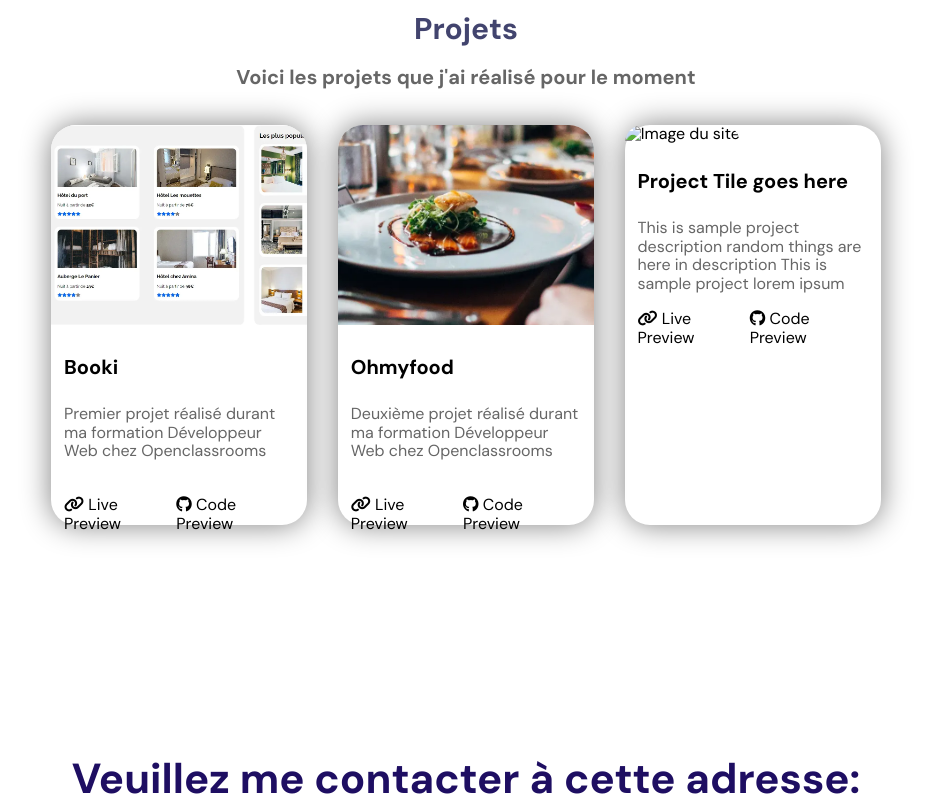
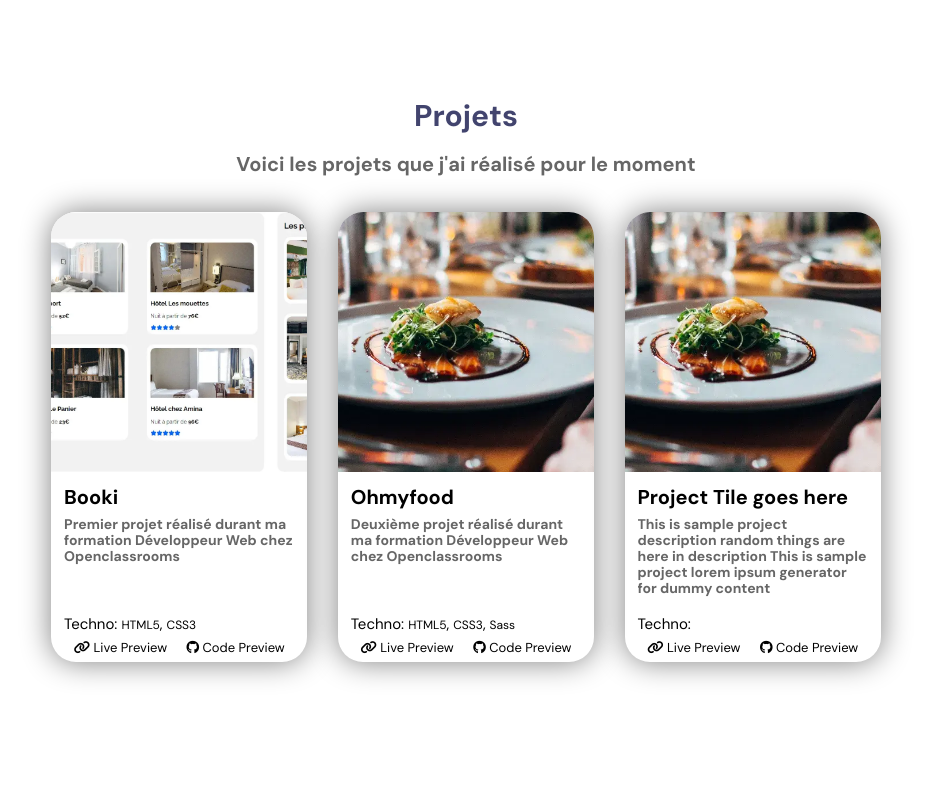
Before and after one commit to Zazuu9/Portfolio, a website: page index.html in a window 1280 px wide. Shown: the part 1161-1967 px from the top of the page, without its empty margins (174-1105 px from the left). Drawn offline with Linux system fonts and the light colour scheme.

Commit message:
Modif esthetique

```diff
--- a/index.html
+++ b/index.html
@@ -33,7 +33,7 @@
                     <h1>Salut👋,<br> Je m'appelle <span class="Name">Kevin</span><br> Je suis développeur Web </h1>
                 </div>
                 <div class="ProfilPics">
-                    <img src="./images/Photo profil.webp" alt="Photo de profil"><img src="./images/50353683 1.png" alt="">
+                    <img src="./images/Pic.webp" alt="Photo de profil">
                 </div>
             </section>
 
@@ -63,7 +63,8 @@
                         <img src="./images/Booki.webp" alt="Image du site">
                         <div class="CaseDesc">
                             <h4>Booki</h4>
-                            <p>Premier projet réalisé durant ma formation Développeur Web chez Openclassrooms</p>
+                            <h5>Premier projet réalisé durant ma formation Développeur Web chez Openclassrooms</h5>
+                            <p>Techno: <span class="Language">HTML5</span>, <span class="Language">CSS3</span></p>
                             <div class="LinkCaseDesc">
                                 <a href="https://zazuu9.github.io/BookiKG/" target="_blank"><i class="fa-solid fa-link"></i>  Live Preview</a>
                                 <a href="https://github.com/Zazuu9/BookiKG" target="_blank"><i class="fa-brands fa-github"></i>  Code Preview</a>
@@ -74,7 +75,8 @@
                         <img src="./images/Ohmyfood.webp" alt="Image du site">
                         <div class="CaseDesc">
                             <h4>Ohmyfood</h4>
-                            <p>Deuxième projet réalisé durant ma formation Développeur Web chez Openclassrooms</p>
+                            <h5>Deuxième projet réalisé durant ma formation Développeur Web chez Openclassrooms</h5>
+                            <p>Techno: <span class="Language">HTML5</span>, <span class="Language">CSS3</span>, <span class="Language">Sass</span></p>
                             <div class="LinkCaseDesc">
                                 <a href="https://zazuu9.github.io/Ohmyfood/" target="_blank"><i class="fa-solid fa-link"></i>  Live Preview</a>
                                 <a href="https://github.com/Zazuu9/Ohmyfood" target="_blank"><i class="fa-brands fa-github"></i>  Code Preview</a>
@@ -82,13 +84,14 @@
                         </div>
                     </article>
                     <article class="Case">
-                        <img src="./images" alt="Image du site">
+                        <img src="./images/Ohmyfood.webp" alt="Image du site">
                         <div class="CaseDesc">
                             <h4>Project Tile goes here</h4>
-                            <p>This is sample project description random things are here in description This is sample project lorem ipsum generator for dummy content</p>
+                            <h5>This is sample project description random things are here in description This is sample project lorem ipsum generator for dummy content</h5>
+                            <p>Techno: </p>
                             <div class="LinkCaseDesc">
-                                <a href="#" target="_blank"><i class="fa-solid fa-link"></i>  Live Preview</a>
-                                <a href="#" target="_blank"><i class="fa-brands fa-github"></i>  Code Preview</a>
+                                <a href="#" target="_blank"><i class="fa-solid fa-link"></i> Live Preview</a>
+                                <a href="#" target="_blank"><i class="fa-brands fa-github"></i> Code Preview</a>
                             </div>
                         </div>
                     </article>
--- a/sass/1.Base/body.scss
+++ b/sass/1.Base/body.scss
@@ -1,3 +1,4 @@
-body {
+* {
     font-family: 'DM Sans', sans-serif;
+    /*background-color: #191919;*/
 }
--- a/sass/3.Layout/About_me.scss
+++ b/sass/3.Layout/About_me.scss
@@ -1,12 +1,9 @@
 #About_me {
-    @include Flex_Center_Center;
-    margin-top: 150px;
-    margin-bottom: 250px;
-    margin-left: -100px;
+    @include Flex_Space-around_Center;
+    margin: 180px;
     .Desc_About-me {
         h1{
             color: $color-primary;
-            padding-right: 300px;
             .Name {
                 background: linear-gradient(90deg, #13B0F5 0%, #E70FAA 100%);
                 -webkit-background-clip: text;
@@ -17,9 +14,7 @@
     .ProfilPics {
         @include Flex_Center_Center;
         img {
-            position: absolute;
-            width: 300px;
-            border-radius: 150px;
+            width: 280px;
         }
     }
 }
--- a/sass/3.Layout/Projects.scss
+++ b/sass/3.Layout/Projects.scss
@@ -15,14 +15,14 @@
         width: 80%;
         .Case {
             width: 25%;
-            height: 400px;
+            height: 450px;
             margin: 1.5%;
             border-radius: 25px;
             box-shadow: 0px 0px 30px 0px gray;
             transition: 0.2s;
             img {
                 width: 100%;
-                height: 200px;
+                height: 260px;
                 object-fit: cover;
                 border-radius: 25px 25px 0px 0px ;
             }
@@ -31,27 +31,45 @@
                 padding-right: 5%;
                 h4{
                     font-size: 20px;
+                    margin: 0;
+                    height: 30px;
+                    padding-top: 10px;
                 }
-                p{
+                h5{
+                    font-size: 14px;
                     color: $color-secondary;
                     height: 75px;
                     overflow: hidden;
                     text-overflow: ellipsis;
+                    margin: 0;
+                    height: 100px;
+                }
+                p {
+                    margin: 0;
+                    height: 25px;
+                    font-size: 15px;
+                    .Language{
+                        font-size: 12px;
+                    }
                 }
                 .LinkCaseDesc {
                     @include Flex_Space-around_Center;
                     a {
+
+                        font-size: 13px;
                         text-decoration: none;
                         color: black;
-                        margin-bottom: 10px;
+                    }
+                    a:hover {
+                        text-decoration: underline;
                     }
                 }
             }
         }
         .Case:hover {
-            cursor: pointer;
             transform: scale(1.02);
             transition: 0.2s;
+            box-shadow: 0px 0px 30px 0px black;
         }
     }
 }
```
Also changed, not shown: css/style.css, images/50353683 1.png (deleted), images/Photo profil.webp (deleted), images/Pic.webp (added), 1 other file.
